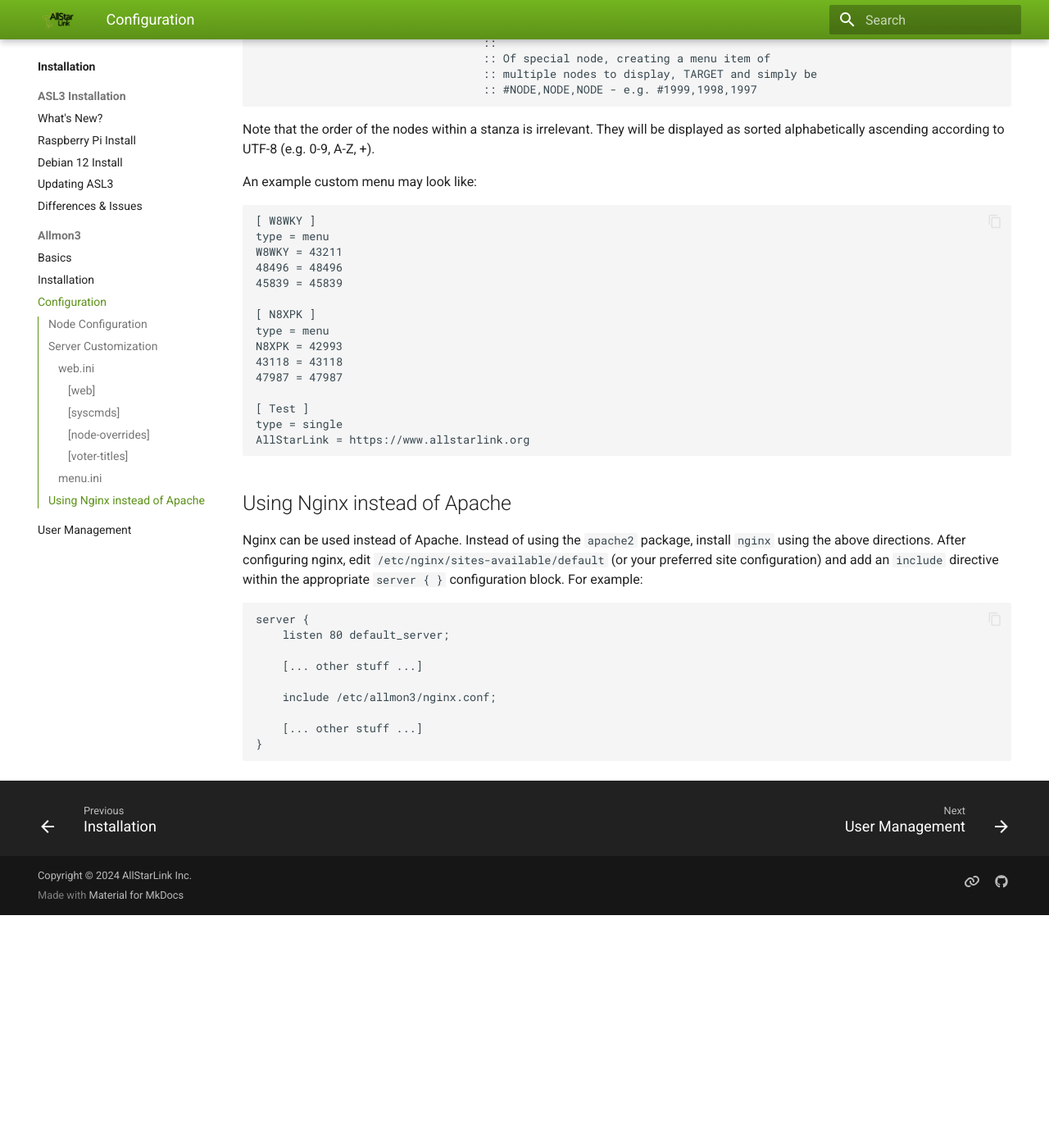
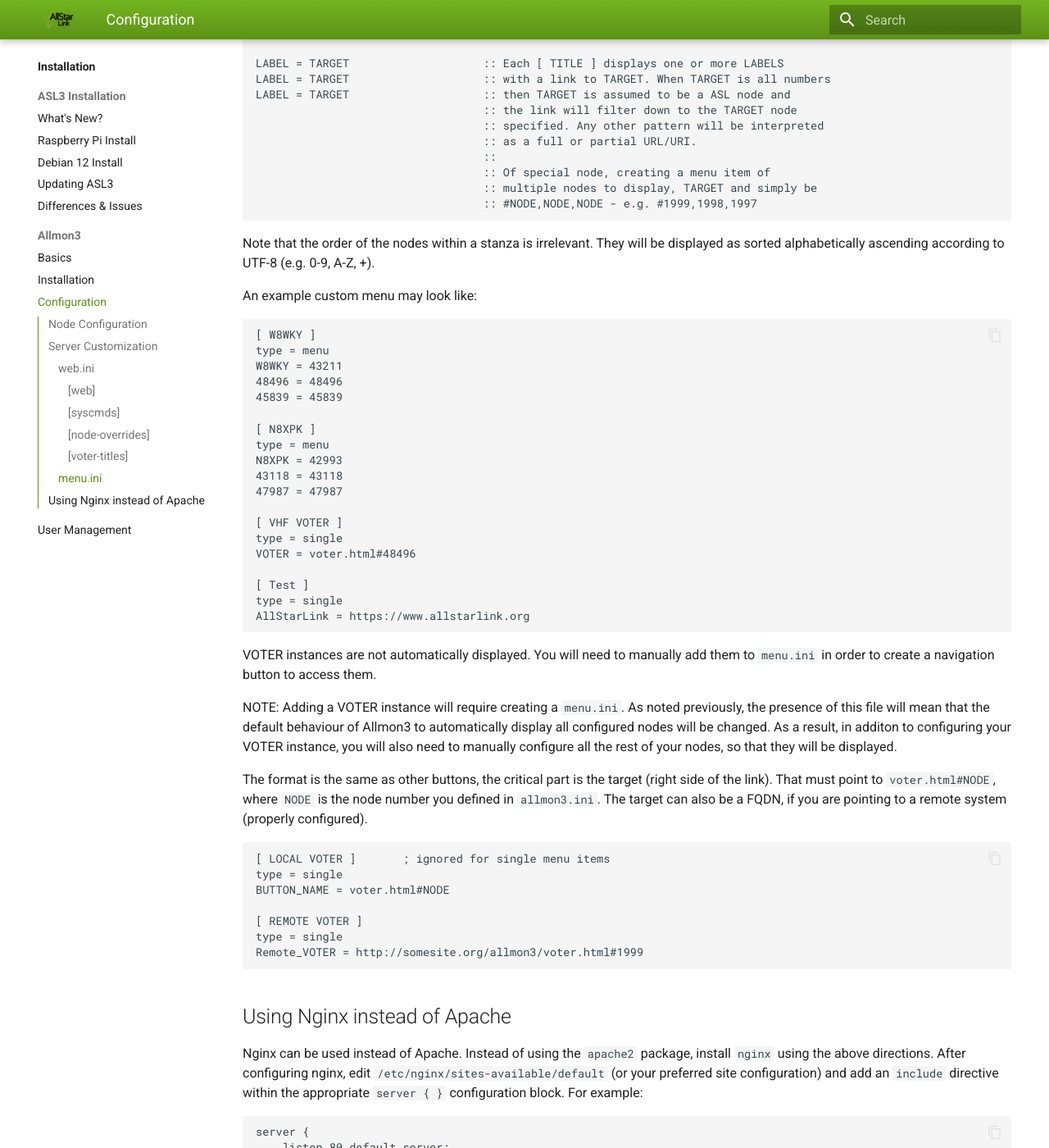
Before and after one commit to AllStarLink/ASL3-Manual, an MkDocs documentation site: the page built from docs/allmon3/config.md, in a window 1280 px wide and 1400 px high, scrolled down 3703 px. Shown: the whole window at 82% size. Built offline with MkDocs 1.6.1 and Material for MkDocs 9.7.7, drawn with Linux system fonts in a browser that asks for light colours; before the commit the page ends 4819 px from its top, so only the background shows below that; some of the changed text lies outside the part shown.

Commit message:
Update Allmon3 confifuration when adding VOTER sites. (#105)

````diff
--- a/docs/allmon3/config.md
+++ b/docs/allmon3/config.md
@@ -58,9 +58,10 @@
 host=192.2.0.145
 user=admin
 pass=password
-voter=y
-votertitle=Megavoter
+voters=48496
 ```
+
+NOTE: Adding a `voters` option does not automatically make the VOTER status show up in Allmon3. You will need to manually configure the voter instance in `menu.ini`, see below.
 
 ## Server Customization
 Allmon3 has multiple configuration files to consider:
@@ -139,6 +140,12 @@
 voter not named here, voters will have an auto-generated
 name of "Voter NODE".
 
+```
+[voter-titles]
+    ;1999 = My special private node
+    48496 = VHF VOTER System
+```
+
 ### menu.ini
 If this file is present in the api/ subdirectory of Allmon3's web interface
 and named `menu.ini`, this file will override the default behavior of the
@@ -190,9 +197,29 @@
 43118 = 43118
 47987 = 47987
 
+[ VHF VOTER ]
+type = single
+VOTER = voter.html#48496
+
 [ Test ]
 type = single
 AllStarLink = https://www.allstarlink.org
+```
+
+VOTER instances are not automatically displayed. You will need to manually add them to `menu.ini` in order to create a navigation button to access them.
+
+NOTE: Adding a VOTER instance will require creating a `menu.ini`. As noted previously, the presence of this file will mean that the default behaviour of Allmon3 to automatically display all configured nodes will be changed. As a result, in additon to configuring your VOTER instance, you will also need to manually configure all the rest of your nodes, so that they will be displayed.
+
+The format is the same as other buttons, the critical part is the target (right side of the link). That must point to `voter.html#NODE`, where `NODE` is the node number you defined in `allmon3.ini`. The target can also be a FQDN, if you are pointing to a remote system (properly configured).
+
+```
+[ LOCAL VOTER ]       ; ignored for single menu items
+type = single
+BUTTON_NAME = voter.html#NODE
+
+[ REMOTE VOTER ]
+type = single
+Remote_VOTER = http://somesite.org/allmon3/voter.html#1999
 ```
 
 ## Using Nginx instead of Apache
````
